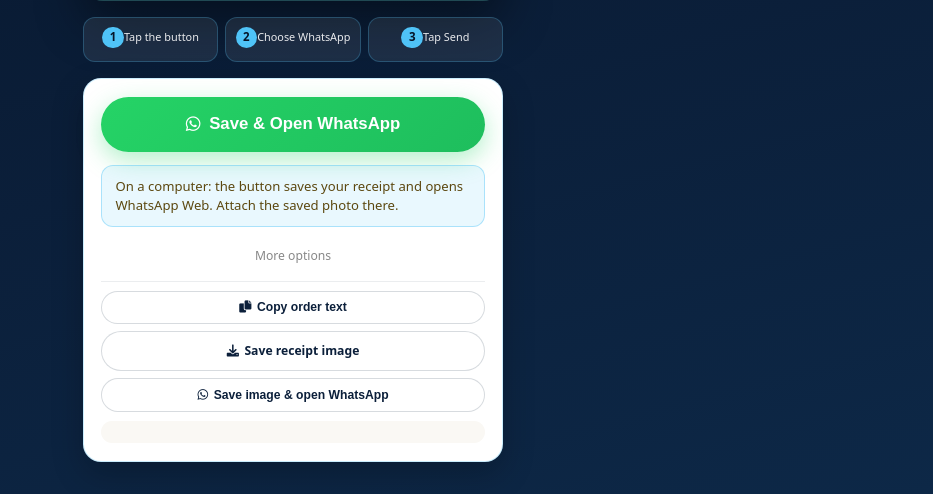
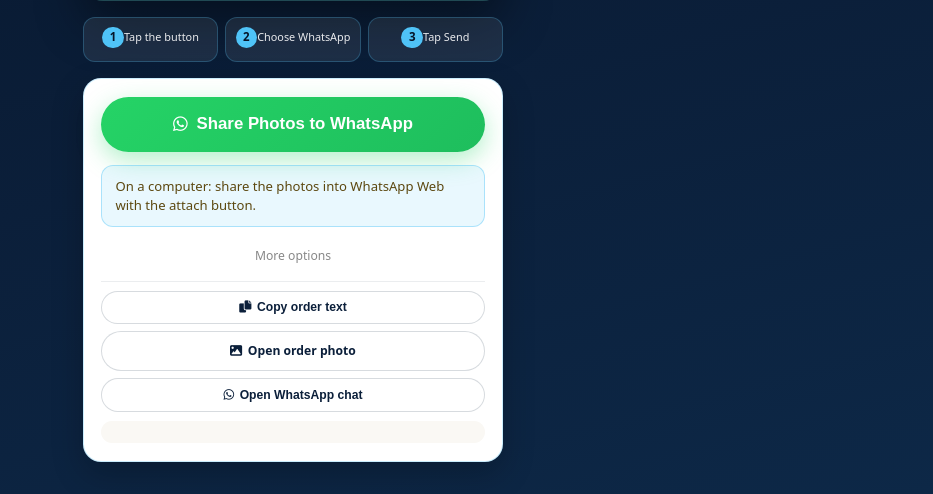
Before and after one commit to FRANCIS72351/3GDESIGNPRINTING, a Flask app: template static/uploads/template/order_share.html in a window 1280 px wide, after a click on "More options". Shown: the part 411-905 px from the top of the page, without its empty margins (347-1280 px from the left). Run offline with Flask 3, Linux system fonts and the light colour scheme; the template is opened without the code that fills it, so the values that code supplies are empty; some libraries are stand-ins or nearby versions.

Commit message:
Send WhatsApp orders as JPEG photos so product images appear in chat.
Co-authored-by: Cursor <cursoragent@cursor.com>

```diff
--- a/app.py
+++ b/app.py
@@ -985,6 +985,7 @@ from order_share import (
     build_whatsapp_text,
     build_whatsapp_short_message,
     generate_order_image,
+    image_to_jpeg_bytes,
     try_notify_shop_via_api,
 )
 from site_config import CANONICAL_CLOUD_SITE_URL, get_whatsapp_number, whatsapp_env_status, _sanitize_public_url
@@ -1268,13 +1269,9 @@ def order_share_page(token):
     image_rel = data.get('share_image', '')
     base_url = get_public_base_url()
     share_page_url = f"{base_url}/order/share/{token}"
-    image_url = (
-        f"{base_url}/static/uploads/{image_rel}" if image_rel else f"{base_url}/static/img/LOGO.png"
-    )
-    image_fetch_url = (
-        url_for('static', filename=f'uploads/{image_rel}')
-        if image_rel else url_for('static', filename='img/LOGO.png')
-    )
+    photo_url = f"{base_url}/order/share/{token}/photo.jpg"
+    image_url = photo_url
+    image_fetch_url = url_for('order_share_photo', token=token)
     # Copy/paste text: order details only (no URL). Image goes via Web Share.
     copy_text = build_order_copy_text(items)
     short_message = copy_text
@@ -1292,14 +1289,11 @@ def order_share_page(token):
     shop_api_ready = bool(wa_status.get('can_send'))
     product_images = [
         {
-            'url': item.get('image_url') or absolute_product_image_url(item.get('image', '')),
-            'fetch_url': url_for(
-                'static',
-                filename=f"uploads/{normalize_image_filename(item.get('image', ''))}",
-            ) if item.get('image') else url_for('static', filename='img/LOGO.png'),
+            'url': f"{base_url}/order/share/{token}/item/{index}.jpg",
+            'fetch_url': url_for('order_share_item_photo', token=token, index=index),
             'name': item.get('product_name', 'Product'),
         }
-        for item in items
+        for index, item in enumerate(items)
     ]
     return render_template(
         'order_share.html',
@@ -1322,6 +1316,76 @@ def order_share_page(token):
         og_image=image_url,
         og_url=share_page_url,
     )
+
+
+def _safe_upload_path(relative_path):
+    relative = (relative_path or '').replace('\\', '/').lstrip('/')
+    if not relative or '..' in relative:
+        abort(404)
+    uploads_root = os.path.normpath(os.path.join(app.root_path, 'static', 'uploads'))
+    abs_path = os.path.normpath(os.path.join(uploads_root, relative))
+    if abs_path != uploads_root and not abs_path.startswith(uploads_root + os.sep):
+        abort(404)
+    return abs_path
+
+
+def _send_whatsapp_jpeg(path, download_name='3G-Order.jpg'):
+    if not path or not os.path.isfile(path):
+        abort(404)
+    buffer = image_to_jpeg_bytes(path)
+    response = send_file(
+        buffer,
+        mimetype='image/jpeg',
+        as_attachment=False,
+        download_name=download_name,
+        max_age=3600,
+    )
+    response.headers['Content-Disposition'] = f'inline; filename="{download_name}"'
+    response.headers['X-Content-Type-Options'] = 'nosniff'
+    return response
+
+
+@app.route('/order/share/<token>/photo.jpg')
+def order_share_photo(token):
+    """Public JPEG of the order card — inline so WhatsApp/iOS treat it as a photo."""
+    import json
+    receipt = PendingReceipt.query.filter_by(token=token).first_or_404()
+    data = json.loads(receipt.payload)
+    image_rel = data.get('share_image', '')
+    if image_rel:
+        path = _safe_upload_path(image_rel)
+        if os.path.isfile(path):
+            return _send_whatsapp_jpeg(path, '3G-Order.jpg')
+    items = data.get('items') or []
+    if items:
+        first = items[0].get('image') or items[0].get('image_url', '')
+        local = normalize_image_filename(first)
+        if local and not str(local).startswith('http'):
+            path = _safe_upload_path(local)
+            if os.path.isfile(path):
+                return _send_whatsapp_jpeg(path, '3G-Product.jpg')
+    logo = os.path.join(app.root_path, 'static', 'img', 'LOGO.png')
+    return _send_whatsapp_jpeg(logo, '3G-Order.jpg')
+
+
+@app.route('/order/share/<token>/item/<int:index>.jpg')
+def order_share_item_photo(token, index):
+    """Public JPEG of one product photo for the WhatsApp share sheet."""
+    import json
+    receipt = PendingReceipt.query.filter_by(token=token).first_or_404()
+    data = json.loads(receipt.payload)
+    items = data.get('items') or []
+    if index < 0 or index >= len(items):
+        abort(404)
+    item = items[index]
+    local = normalize_image_filename(item.get('image') or item.get('image_url', ''))
+    if local and not str(local).startswith('http'):
+        path = _safe_upload_path(local)
+        if os.path.isfile(path):
+            safe_name = ''.join(ch for ch in (item.get('product_name') or 'Product') if ch.isalnum() or ch in ' -_')[:40]
+            return _send_whatsapp_jpeg(path, f'{safe_name or "3G-Product"}.jpg')
+    logo = os.path.join(app.root_path, 'static', 'img', 'LOGO.png')
+    return _send_whatsapp_jpeg(logo, '3G-Product.jpg')
 
 
 @app.route('/order/receipt/<token>')
--- a/static/uploads/template/order_share.html
+++ b/static/uploads/template/order_share.html
@@ -12,7 +12,9 @@
     <meta property="og:description" content="{{ og_description }}">
     <meta property="og:image" content="{{ og_image }}">
     <meta property="og:image:secure_url" content="{{ og_image }}">
-    <meta property="og:image:type" content="image/png">
+    <meta property="og:image:type" content="image/jpeg">
+    <meta property="og:image:width" content="1080">
+    <meta property="og:image:height" content="1080">
     <meta property="og:url" content="{{ og_url }}">
     <meta property="og:site_name" content="3G DESIGN GLOBAL">
     <meta name="twitter:card" content="summary_large_image">
@@ -281,6 +283,29 @@
             user-select: text;
             -webkit-user-select: text;
         }
+        .photo-sheet {
+            display: none;
+            position: fixed;
+            inset: 0;
+            z-index: 40;
+            background: rgba(6, 20, 40, 0.92);
+            padding: 1rem;
+            overflow: auto;
+        }
+        .photo-sheet.open { display: flex; flex-direction: column; align-items: center; }
+        .photo-sheet img {
+            width: min(100%, 420px);
+            border-radius: 16px;
+            margin-top: 2rem;
+        }
+        .photo-sheet p {
+            color: #fff;
+            text-align: center;
+            max-width: 360px;
+            margin: 1rem 0;
+            font-size: 0.92rem;
+            line-height: 1.45;
+        }
     </style>
 </head>
 <body class="share-order-page">
@@ -298,7 +323,7 @@
             </div>
             <div class="chat-stage">
                 <div class="chat-bubble">
-                    <img src="{{ image_fetch_url }}" alt="3G DESIGN GLOBAL order receipt" class="receipt-preview" id="orderImage" crossorigin="anonymous">
+                    <img src="{{ image_fetch_url }}" alt="3G DESIGN GLOBAL order receipt" class="receipt-preview" id="orderImage">
                     <div class="chat-caption">{{ short_message.split('\n')[0] }}</div>
                 </div>
             </div>
@@ -307,7 +332,7 @@
             <div class="product-strip" aria-label="Products in this order">
                 {% for item in items %}
                 <div class="product-chip">
-                    <img src="{{ url_for('static', filename='uploads/' + item.image) if item.image else url_for('static', filename='img/LOGO.png') }}"
+                    <img src="{{ url_for('order_share_item_photo', token=token, index=loop.index0) }}"
                          alt="{{ item.product_name }}"
                          loading="lazy">
                     <span>{{ item.product_name }}</span>
@@ -346,17 +371,23 @@
                         <button type="button" class="btn-ghost" id="copyTextBtn" onclick="copyOrderText()">
                             <i class="fas fa-copy"></i> Copy order text
                         </button>
-                        <a href="{{ image_fetch_url }}" download="3G-Order-Receipt.png" class="btn-ghost" id="saveImageLink">
-                            <i class="fas fa-download"></i> Save receipt image
+                        <a href="{{ image_fetch_url }}" target="_blank" rel="noopener" class="btn-ghost" id="saveImageLink">
+                            <i class="fas fa-image"></i> Open order photo
                         </a>
-                        <button type="button" class="btn-ghost" onclick="manualAttachFlow()">
-                            <i class="fab fa-whatsapp"></i> Save image &amp; open WhatsApp
+                        <button type="button" class="btn-ghost" onclick="openWhatsAppChat()">
+                            <i class="fab fa-whatsapp"></i> Open WhatsApp chat
                         </button>
                     </div>
                     <div class="order-summary" id="orderSummary">{{ short_message }}</div>
                 </div>
             </details>
         </div>
+    </div>
+    <div class="photo-sheet" id="photoSheet" hidden>
+        <img id="photoSheetImage" alt="Order photo ready to share">
+        <p>Tap and hold the photo, then choose <strong>Share</strong> → <strong>WhatsApp</strong>. That drops the product picture into the chat.</p>
+        <button type="button" class="btn-wa-primary" onclick="sendOrderToWhatsApp()">Share photo to WhatsApp</button>
+        <button type="button" class="btn-ghost" style="margin-top:0.6rem;max-width:420px" onclick="closePhotoSheet()">Close</button>
     </div>
 
     <script>
@@ -372,9 +403,10 @@
     const isAndroid = /Android/i.test(navigator.userAgent);
     const isMobile = isIOS || isAndroid;
     const PRIMARY_BTN_LABEL = '<i class="fab fa-whatsapp"></i> Send Order to 3G DESIGN GLOBAL on WhatsApp';
-    const DESKTOP_BTN_LABEL = '<i class="fab fa-whatsapp"></i> Save &amp; Open WhatsApp';
+    const DESKTOP_BTN_LABEL = '<i class="fab fa-whatsapp"></i> Share Photos to WhatsApp';
 
     let cachedReceiptFile = null;
+    let cachedProductFiles = null;
 
     function setStatus(html, kind) {
         const el = document.getElementById('shareStatus');
@@ -384,9 +416,8 @@
     }
 
     function blobToFile(blob, name) {
-        const type = (blob.type && blob.type.startsWith('image/')) ? blob.type : 'image/png';
         try {
-            return new File([blob], name, { type: type, lastModified: Date.now() });
+            return new File([blob], name, { type: 'image/jpeg', lastModified: Date.now() });
         } catch (_) {
             blob.name = name;
             blob.lastModified = Date.now();
@@ -404,74 +435,51 @@
 
     async function fetchReceiptFile() {
         if (cachedReceiptFile) return cachedReceiptFile;
-
         const urls = [imageFetchUrl, imageAbsoluteUrl];
         let lastError;
         for (const url of urls) {
             if (!url) continue;
             try {
-                cachedReceiptFile = await fetchImageAsFile(url, '3G-Order-Receipt.png');
+                cachedReceiptFile = await fetchImageAsFile(url, '3G-Order.jpg');
                 return cachedReceiptFile;
             } catch (e) {
                 lastError = e;
             }
         }
-
-        try {
-            const img = document.getElementById('orderImage');
-            if (img && img.complete && img.naturalWidth) {
-                const canvas = document.createElement('canvas');
-                canvas.width = img.naturalWidth;
-                canvas.height = img.naturalHeight;
-                canvas.getContext('2d').drawImage(img, 0, 0);
-                const blob = await new Promise((resolve, reject) => {
-                    canvas.toBlob((b) => b ? resolve(b) : reject(new Error('toBlob failed')), 'image/png');
-                });
-                cachedReceiptFile = blobToFile(blob, '3G-Order-Receipt.png');
-                return cachedReceiptFile;
-            }
-        } catch (e) {
-            lastError = e;
-        }
-        throw lastError || new Error('Could not load receipt image');
+        throw lastError || new Error('Could not load order photo');
     }
 
-    function canShareFiles(files) {
-        if (!navigator.share) return false;
-        const payload = { files: files };
-        if (typeof navigator.canShare !== 'function') {
-            return files.length === 1;
+    async function fetchProductFiles() {
+        if (cachedProductFiles) return cachedProductFiles;
+        const files = [];
+        const list = Array.isArray(productImages) ? productImages.slice(0, 6) : [];
+        for (let i = 0; i < list.length; i++) {
+            const item = list[i];
+            const url = item.fetch_url || item.url;
+            if (!url) continue;
+            try {
+                const safe = String(item.name || 'Product').replace(/[^\w\- ]+/g, '').slice(0, 32) || 'Product';
+                files.push(await fetchImageAsFile(url, safe + '.jpg'));
+            } catch (_) { /* skip missing product photo */ }
         }
+        cachedProductFiles = files;
+        return files;
+    }
+
+    function canShare(files) {
+        if (!navigator.share || !files.length) return false;
+        if (typeof navigator.canShare !== 'function') return true;
         try {
-            return navigator.canShare(payload);
+            return navigator.canShare({ files: files });
         } catch (_) {
             return false;
         }
     }
 
     async function shareImageFiles(files) {
-        if (!navigator.share || !files.length) return false;
-        const payload = { files: files };
-        if (typeof navigator.canShare === 'function') {
-            try {
-                if (!navigator.canShare(payload)) return false;
-            } catch (_) {
-                return false;
-            }
-        }
-        await navigator.share(payload);
+        if (!canShare(files)) return false;
+        await navigator.share({ files: files });
         return true;
-    }
-
-    function triggerDownload(file) {
-        const blobUrl = URL.createObjectURL(file);
-        const a = document.createElement('a');
-        a.href = blobUrl;
-        a.download = '3G-Order-Receipt.png';
-        document.body.appendChild(a);
-        a.click();
-        a.remove();
-        setTimeout(() => URL.revokeObjectURL(blobUrl), 2000);
     }
 
     async function copyTextSilent() {
@@ -484,38 +492,47 @@
         }
     }
 
-    async function manualAttachFlow() {
-        try {
-            const file = await fetchReceiptFile();
-            triggerDownload(file);
-            await copyTextSilent();
-            setStatus(
-                'Receipt saved. WhatsApp is opening — attach the photo from your gallery, then tap <strong>Send</strong>.',
-                'warn'
-            );
+    function openWhatsAppChat() {
         window.location.href = waPreviewUrl || waChatUrl;
-        } catch (e) {
-            setStatus('Could not prepare the receipt image. Try <strong>Save receipt image</strong> in More options.', 'warn');
     }
+
+    function openPhotoSheet(file) {
+        const sheet = document.getElementById('photoSheet');
+        const img = document.getElementById('photoSheetImage');
+        img.src = URL.createObjectURL(file);
+        sheet.hidden = false;
+        sheet.classList.add('open');
+    }
+
+    function closePhotoSheet() {
+        const sheet = document.getElementById('photoSheet');
+        sheet.classList.remove('open');
+        sheet.hidden = true;
     }
 
     async function sendOrderToWhatsApp() {
         const btn = document.getElementById('shareBtn');
         btn.disabled = true;
-        btn.innerHTML = '<i class="fas fa-spinner fa-spin"></i> Preparing your order...';
+        btn.innerHTML = '<i class="fas fa-spinner fa-spin"></i> Preparing photos...';
 
         try {
             const receiptFile = await fetchReceiptFile();
+            const productFiles = await fetchProductFiles();
+            const album = productFiles.concat([receiptFile]);
 
             if (navigator.share) {
+                const attempts = [album, productFiles, [receiptFile]];
+                for (const files of attempts) {
+                    if (!files.length) continue;
                     try {
-                    const shared = await shareImageFiles([receiptFile]);
+                        const shared = await shareImageFiles(files);
                         if (shared) {
                             await copyTextSilent();
                             setStatus(
-                            '<strong>Choose WhatsApp</strong>, then tap <strong>Send</strong>. Your order photo is ready.',
+                                '<strong>Choose WhatsApp</strong>, then tap <strong>Send</strong>. The product photos will appear in the chat.',
                                 'success'
                             );
+                            closePhotoSheet();
                             return;
                         }
                     } catch (e) {
@@ -523,28 +540,35 @@
                             setStatus('Cancelled. Tap the button when you are ready to send.');
                             return;
                         }
-                    console.warn('File share failed', e);
+                    }
                 }
             }
 
-            triggerDownload(receiptFile);
             await copyTextSilent();
+            if (isMobile) {
+                openPhotoSheet(productFiles[0] || receiptFile);
                 setStatus(
-                'Receipt saved. Opening WhatsApp — attach the photo, then tap <strong>Send</strong>.',
+                    'Hold the photo, then tap <strong>Share → WhatsApp</strong> so the picture lands in the chat.',
                     'warn'
                 );
-            setTimeout(() => {
-                window.location.href = waPreviewUrl || waChatUrl;
-            }, 450);
+            } else {
+                window.open(imageFetchUrl, '_blank');
+                setStatus(
+                    'The order photo opened in a new tab. On WhatsApp Web use the attach (clip) button and send that photo.',
+                    'warn'
+                );
+                setTimeout(openWhatsAppChat, 600);
+            }
         } catch (e) {
             if (e && e.name === 'AbortError') {
                 setStatus('Cancelled. Tap the button when you are ready to send.');
             } else {
                 console.warn('Share failed', e);
                 setStatus(
-                    'Could not auto-send. Open <strong>More options</strong> to save the image and open WhatsApp manually.',
+                    'Could not auto-share. Open the order photo, then share it to WhatsApp.',
                     'warn'
                 );
+                if (imageFetchUrl) window.open(imageFetchUrl, '_blank');
             }
         } finally {
             btn.disabled = false;
@@ -555,7 +579,7 @@
     function copyOrderText() {
         const text = copyText || shortMessage || '';
         navigator.clipboard.writeText(text).then(() => {
-            setStatus('Order text copied. Paste it in WhatsApp after the photo.', 'success');
+            setStatus('Order text copied. Paste it in WhatsApp after the photos.', 'success');
         }).catch(() => {
             const range = document.createRange();
             range.selectNodeContents(document.getElementById('orderSummary'));
@@ -568,12 +592,11 @@
 
     (function initPage() {
         if (!isMobile) {
-            setStatus('On a computer: the button saves your receipt and opens WhatsApp Web. Attach the saved photo there.', 'warn');
-            document.getElementById('shareBtn').innerHTML = DESKTOP_BTN_LABEL;
-        } else if (!navigator.share) {
+            setStatus('On a computer: share the photos into WhatsApp Web with the attach button.', 'warn');
             document.getElementById('shareBtn').innerHTML = DESKTOP_BTN_LABEL;
         }
         fetchReceiptFile().catch(() => {});
+        fetchProductFiles().catch(() => {});
     })();
     </script>
 </body>
```
Also changed, not shown: order_share.py (+47 -22 lines), test_whatsapp_order.py (+36 -8 lines). Lines whose indentation alone changed are shown as unchanged.
